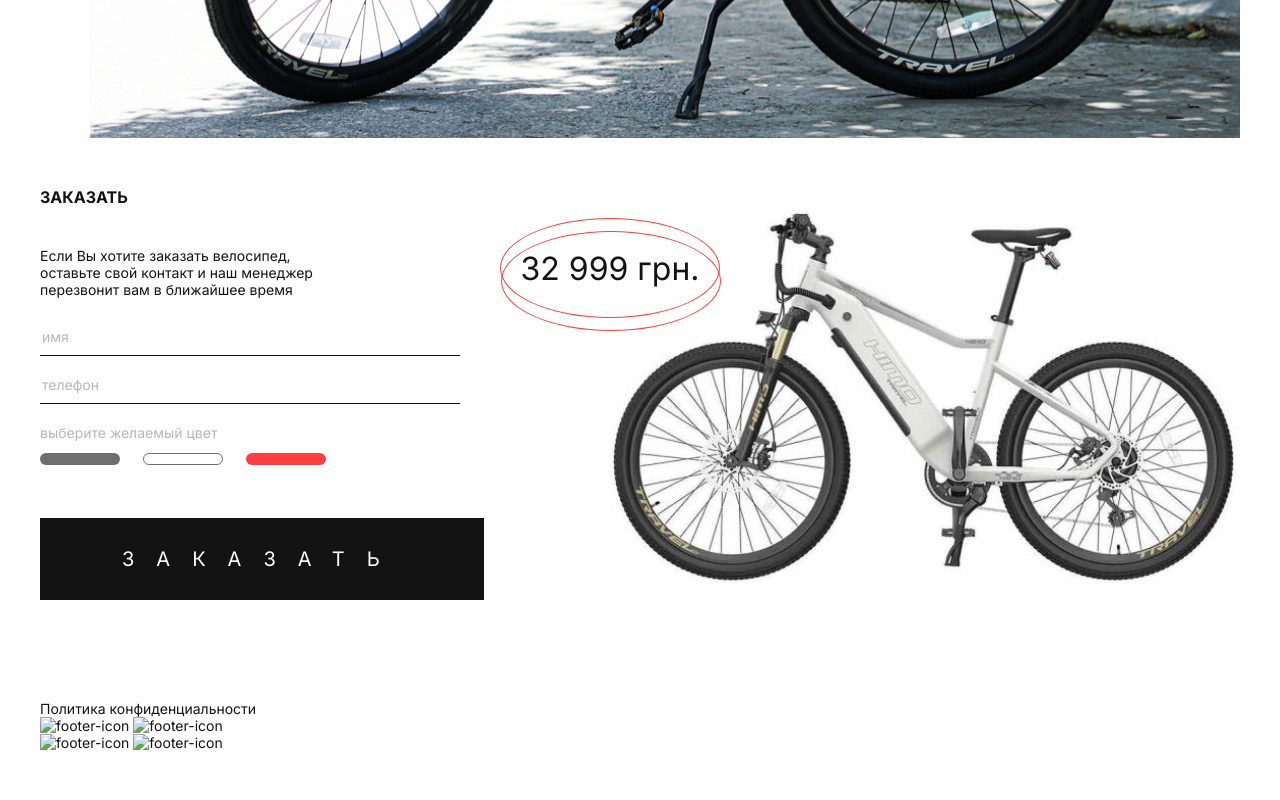
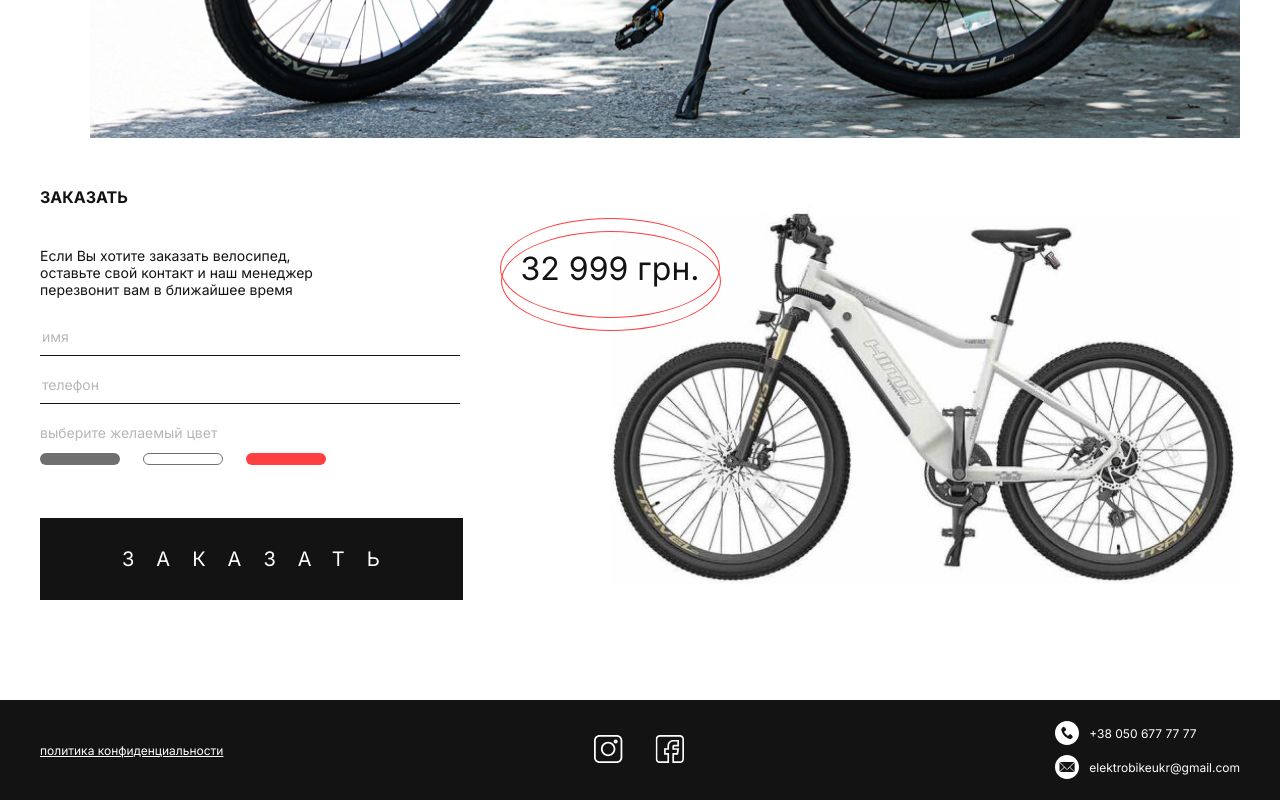
Before and after one commit to Enternaaal/XiaomiHimo, a plain HTML site: page index.html in a window 1280 px wide. Shown: the part 3601-4401 px from the top of the page. Before the commit the page ends 4352 px from the top, so only its background shows below. Drawn offline with nearby package versions, Linux system fonts and the light colour scheme.

Commit message:
Закончил десктопную верстку сайта

```diff
--- a/css/style.css
+++ b/css/style.css
@@ -21,6 +21,10 @@ p {
 a {
   text-decoration: none;
   color: inherit;
+}
+
+html {
+  scroll-behavior: smooth;
 }
 
 .visually-hidden {
@@ -408,7 +412,7 @@ body {
   letter-spacing: 1.1em;
   text-transform: uppercase;
   color: #ffffff;
-  padding: 28px 81px 28px 81px;
+  padding: 28px 60px 28px 81px;
   cursor: pointer;
 }
 
@@ -449,3 +453,46 @@ body {
 }
 
 /* footer */
+
+.footer {
+  background-color: #131313;
+}
+
+.footer__inner {
+  display: flex;
+  justify-content: space-between;
+  align-items: center;
+  height: 100px;
+}
+
+.footer__link {
+  font-weight: 400;
+  font-size: 12px;
+  line-height: 15px;
+  text-transform: lowercase;
+  color: #ffffff;
+  text-decoration: underline;
+}
+
+.footer__social-link + .footer__social-link {
+  margin-left: 28px;
+}
+
+.footer__contacts {
+  color: #fff;
+  font-size: 12px;
+  line-height: 15px;
+}
+
+.footer__contacts-link {
+  display: flex;
+  align-items: center;
+}
+
+.footer__contacts-link + .footer__contacts-link {
+  margin-top: 10px;
+}
+
+.footer__contacts-img {
+  margin-right: 10px;
+}
--- a/index.html
+++ b/index.html
@@ -24,17 +24,17 @@
                 <nav class="menu">
                     <ul class="menu__list">
                         <li class="menu__item">
-                            <a href="#" class="menu__link">
+                            <a href="#advantages" class="menu__link">
                                 Описание
                             </a>
                         </li>
                         <li class="menu__item">
-                            <a href="#" class="menu__link">
+                            <a href="#stats" class="menu__link">
                                 Характеристики
                             </a>
                         </li>
                         <li class="menu__item">
-                            <a href="#" class="menu__link">
+                            <a href="#order" class="menu__link">
                                 стоимость
                             </a>
                         </li>
@@ -59,7 +59,7 @@
                             выше, чем у большинства конкурентов. А большие колеса с пневматическими шинами, дисковые
                             тормоза, 7-скоростная
                             трансмиссия и эргономичное сидение делают каждую поездку гораздо приятнее.</p>
-                        <a href="#" class="bike__link">
+                        <a href="#order" class="bike__link">
                             ЗАКАЗАТЬ
                         </a>
                     </div>
@@ -95,7 +95,7 @@
             </div>
         </section>
 
-        <section class="advantages">
+        <section id="advantages" class="advantages">
             <div class="container">
                 <div class="advantages__inner">
                     <div class="advantages__column">
@@ -182,7 +182,7 @@
                 </div>
             </div>
         </section>
-        <section class="stats">
+        <section id="stats" class="stats">
             <div class="container">
                 <h3 class="stats__title">
                     Хaрактеристики
@@ -303,7 +303,7 @@
             </div>
         </div>
 
-        <section class="order">
+        <section id="order" class="order">
             <div class="container">
                 <div class="order__inner">
                     <form action="#" class="form">
@@ -360,23 +360,26 @@
             </div>
         </section>
     </main>
-
     <footer class="footer">
         <div class="container">
             <div class="footer__inner">
-                <a href="" class="footer__link">
-                    Политика конфиденциальности
-                </a>
+                <a href="#" class="footer__link">Политика конфиденциальности</a>
                 <div class="footer__social">
-                    <img src="images/insta.jpg" alt="footer-icon" class="footer__social-icon">
-                    <img src="images/facebook.jpg" alt="footer-icon" class="footer__social-icon">
+                    <a href="#" class="footer__social-link">
+                        <img src="images/social-1.svg" alt="icon" class="footer__social-img">
+                    </a>
+                    <a href="#" class="footer__social-link">
+                        <img src="images/social-2.svg" alt="icon" class="footer__social-img">
+                    </a>
                 </div>
                 <div class="footer__contacts">
-                    <a href="" class="footer__contacts-link">
-                        <img src="images/contacts-1" alt="footer-icon" class="footer__contacts-img">
+                    <a href="#" class="footer__contacts-link">
+                        <img class="footer__contacts-img" src="images/contacts-1.svg" alt="">
+                        <span>+38 050 677 77 77</span>
                     </a>
-                    <a href="" class="footer__contacts-link">
-                        <img src="images/contacts-2" alt="footer-icon" class="footer__contacts-img">
+                    <a href="#" class="footer__contacts-link">
+                        <img class="footer__contacts-img" src="images/contacts-2.svg" alt="">
+                        <span>elektrobikeukr@gmail.com</span>
                     </a>
                 </div>
             </div>
```
Also changed, not shown: images/contacts-1.svg (added), images/contacts-2.svg (added), images/facebook.svg (added), images/insta.svg (added), images/social-1.svg (added), images/social-2.svg (added).
